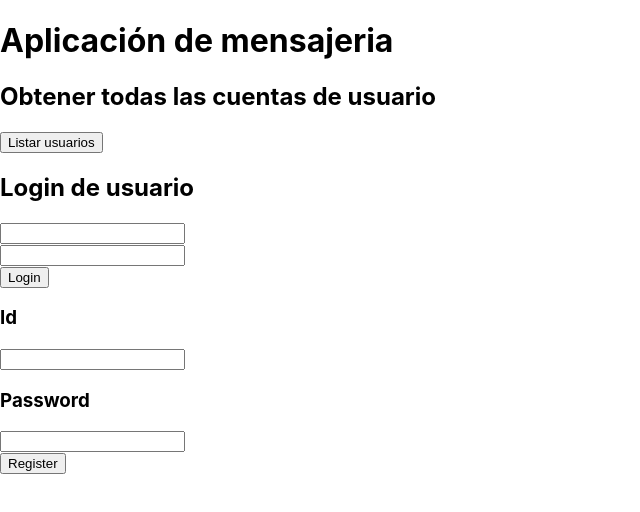
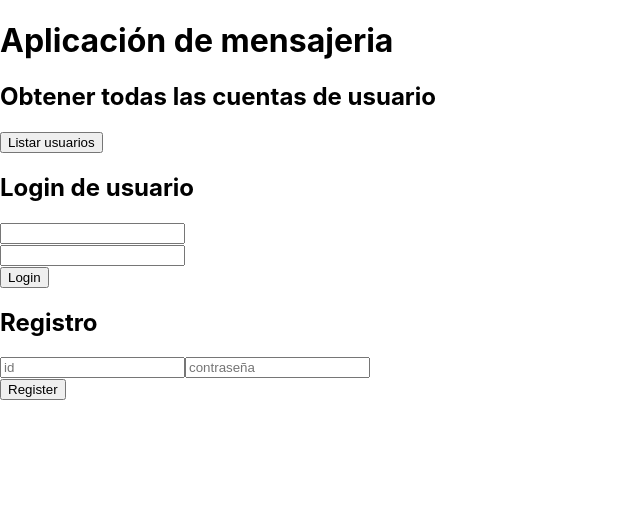
Before and after one commit to alfonsoporto22/frontend-chat, a React (Create React App) app: page / in a window 1280 px wide. Shown: the top 512 px of the page, without its empty margins (0-640 px from the left). Built offline with nearby package versions, Linux system fonts and the light colour scheme.

Commit message:
Component Register done

```diff
--- a/src/App.js
+++ b/src/App.js
@@ -4,20 +4,12 @@ import Login from './components/Login/Login';
 import Messages from './components/Messages/Messages';
 import GetLogin from './components/GetLogin/GetLogin';
 import SendMessages from './components/SendMessage/SendMessages';
-
+import Register from './components/Register/Register';
 
 function App() {
-  const [id, setId] = useState("");
-  const [password, setPassword] = useState("");
   const [ loggedIn, setloggedIn ] = useState(false);
+  const [ datosPadre, setDatosPadre ] = useState("");
 
-  function changeId(event) {
-    setId(event.target.value);
-}
-
-function changePassword(event) {
-    setPassword(event.target.value);
-}
 
 function loginHandler() {
   setloggedIn(true);
@@ -29,14 +21,10 @@ function loginHandler() {
       <h1>Aplicación de mensajeria</h1>
       <GetLogin />
       <Login />
-
-      <h3>Id</h3>
-      <input type="text" value={id} onChange={changeId} /><br />
-      <h3>Password</h3>
-      <input type="text" value={password} onChange={changePassword} /><br />
+      <Register parentSetter={setDatosPadre}/><br />
       <button onClick={loginHandler}>Register</button>
-      {loggedIn && <Messages id={id} password={password} />}
-      {loggedIn && <SendMessages id={id} password={password} />}
+      {loggedIn && <Messages id={datosPadre.id} password={datosPadre.password} />}
+      {loggedIn && <SendMessages id={datosPadre.id} password={datosPadre.password} />}
     </div>
   );
 }
--- /dev/null
+++ b/src/components/Register/Register.jsx
@@ -0,0 +1,44 @@
+import { useEffect, useState, useRef } from 'react';
+
+function Register({ parentSetter }) {
+
+    const [ id, setId ] = useState("");
+    const [ password, setPassword ] = useState("");
+
+    function changeIdHandler(ev) {
+        setId(ev.target.value)
+    }
+
+    function changePasswordHandler(ev) {
+        setPassword(ev.target.value);
+    }
+
+    useEffect(
+        ()=>{
+            parentSetter({
+                id: id,
+                password: password
+            })
+        },
+        [id,password]
+    )
+
+    return (
+        <>
+            <h2>Registro</h2>
+            <input
+                placeholder="id"
+                value={id}
+                onChange={changeIdHandler}
+            />
+            <input
+                placeholder="contraseña"
+                type="password" value={password}
+                onChange={changePasswordHandler}
+            />
+        </>
+    );
+
+}
+
+export default Register;
```
